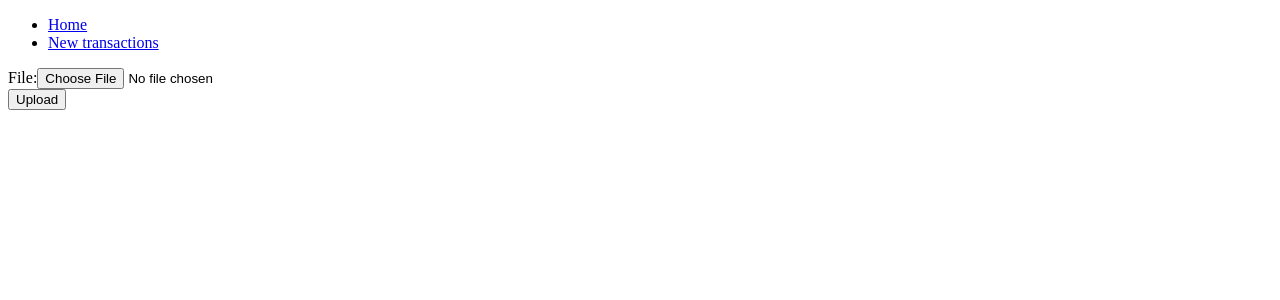
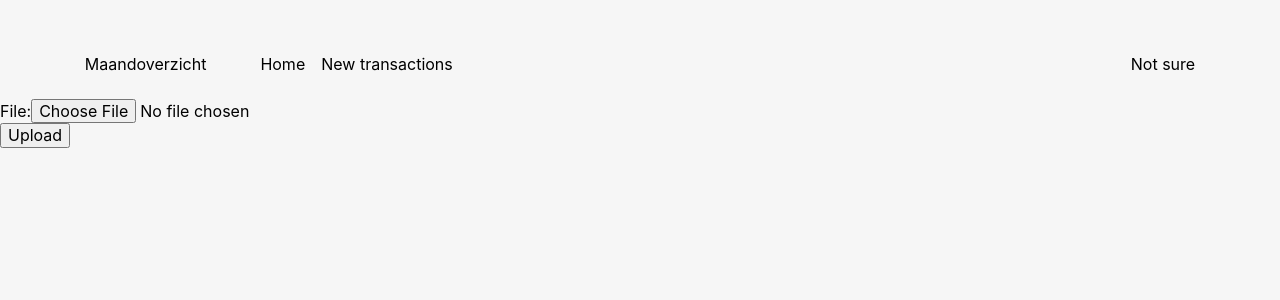
Before and after one commit to timohermans/rabo-overview, a Django app: page /transactions/upload-anonymous in a window 1280 px wide. Shown: the top 300 px of the page. Run offline with Django 3.2, Linux system fonts and the light colour scheme.

Commit message:
Start styling anonymous upload

```diff
--- a/homebudget/settings.py
+++ b/homebudget/settings.py
@@ -125,6 +125,9 @@ USE_TZ = True
 # https://docs.djangoproject.com/en/3.2/howto/static-files/
 STATIC_ROOT = BASE_DIR / 'staticfiles'
 STATIC_URL = '/static/'
+STATICFILES_DIRS = [
+    BASE_DIR / "static"
+]
 
 # Default primary key field type
 # https://docs.djangoproject.com/en/3.2/ref/settings/#default-auto-field
--- /dev/null
+++ b/static/js/layout.js
@@ -0,0 +1,61 @@
+class Cluster extends HTMLElement {
+  constructor() {
+    super();
+  }
+
+  generateCss() {
+    return `
+    [data-style-id="${this.styleId}"] {
+      justify-content: ${this.justify};
+      align-items: ${this.align};
+      gap: ${this.space};
+    }
+  `;
+  }
+
+  get justify() {
+    return this.getAttribute("justify") || "flex-start";
+  }
+
+  get align() {
+    return this.getAttribute("align") || "flex-start";
+  }
+
+  get space() {
+    return this.getAttribute("space") || "var(--s1)";
+  }
+
+  static get observedAttributes() {
+    return ["justify", "align", "space"];
+  }
+
+  connectedCallback() {
+    this.render();
+  }
+
+  attributeChangedCallback() {
+    this.render();
+  }
+
+  render() {
+    this.styleId = `Cluster-${[this.justify, this.align, this.space].join("")}`;
+    this.dataset.styleId = this.styleId;
+
+    if (document.getElementById(this.styleId)) return;
+    const styleEl = document.createElement("style");
+    styleEl.id = this.styleId;
+    styleEl.innerHTML = this.generateCss().replace(/\s\s+/g, " ").trim();
+    document.head.appendChild(styleEl);
+  }
+}
+
+class Center extends HTMLElement {
+  constructor() {
+    super();
+  }
+}
+
+if ("customElements" in window) {
+  customElements.define("cluster-l", Cluster);
+  customElements.define("space-l", class extends HTMLElement {});
+}
--- /dev/null
+++ b/static/style.css
@@ -0,0 +1,181 @@
+/* || Variables */
+:root {
+  --ratio: 1.5;
+  --s-5: calc(var(--s-4) / var(--ratio));
+  --s-4: calc(var(--s-3) / var(--ratio));
+  --s-3: calc(var(--s-2) / var(--ratio));
+  --s-2: calc(var(--s-1) / var(--ratio));
+  --s-1: calc(var(--s04) / var(--ratio));
+  --s0: 1rem;
+  --s1: calc(var(--s0) * var(--ratio));
+  --s2: calc(var(--s1) * var(--ratio));
+  --s3: calc(var(--s2) * var(--ratio));
+  --s4: calc(var(--s3) * var(--ratio));
+  --s5: calc(var(--s4) * var(--ratio));
+
+  --border-thin: --s0;
+
+  --sfc-color-brand-01: #fd6400;
+  --sfc-color-brand-01-lightest: #ffefe5;
+  --sfc-color-brand-01-dark: #ff4800;
+  --sfc-color-brand-02: #009;
+  --sfc-color-brand-02-lighter: #d3edf4;
+  --sfc-color-brand-02-dark: #19197c;
+  --sfc-color-brand-02-darkest: #141240;
+  --sfc-color-accent-01: #42d77a;
+  --sfc-color-success: #36b065;
+  --sfc-color-success-light: #eff9f3;
+  --sfc-color-success-dark: #70ac13;
+  --sfc-color-danger: #e84855;
+  --sfc-color-danger-light: #feebeb;
+  --sfc-color-warning: #f9dc5c;
+  --sfc-color-warning-light: #fffbee;
+  --sfc-color-info: #90d1e2;
+  --sfc-color-info-light: #f7fcfd;
+  --sfc-color-white: #fff;
+  --sfc-color-black: #000;
+  --sfc-color-gray: #666;
+  --sfc-color-gray-light: #aaa;
+  --sfc-color-gray-lighter: #ccc;
+  --sfc-color-gray-lightest: #e3e3e3;
+  --sfc-color-gray-darker: #333;
+  --sfc-color-backdrop: rgba(0, 0, 0, 0.6);
+  --sfc-color-accent-02: #f6ff01;
+  --sfc-color-accent-01-light: #4e9;
+  --sfc-color-accent-01-dark: #38c868;
+  --sfc-color-brand-01-light: #fe8000;
+  --sfc-color-brand-02-light: #427ac9;
+  --sfc-color-focus-ring: #6b8ce8;
+  --sfc-color-focus-ring-transparent: rgba(107, 140, 232, 0.5);
+}
+
+/* || Resets */
+*,
+*::before,
+*::after{box-sizing:border-box;}
+a{text-decoration:none; color:inherit; cursor:pointer;}
+button{background-color:transparent; color:inherit; border-width:0; padding:0; cursor:pointer;}
+figure{margin:0;}
+input::-moz-focus-inner {border:0; padding:0; margin:0;}
+ul, ol, dd{margin:0; padding:0; list-style:none;}
+h1, h2, h3, h4, h5, h6{margin:0; font-size:inherit; font-weight:inherit;}
+p{margin:0;}
+cite {font-style:normal;}
+fieldset{border-width:0; padding:0; margin:0;}
+
+/* || Typography */
+
+html{
+	background-color: rgb(246, 246, 246);
+}
+
+body{
+	font-family: -apple-system, BlinkMacSystemFont, 'Segoe UI', 'Roboto', 'Oxygen', 'Ubuntu', 'Fira Sans', 'Droid Sans', 'Helvetica Neue', sans-serif;
+	font-weight: 400;
+	line-height: 1.3;
+	color: var(--sfc-color-black);
+}
+
+/* || General */
+
+ul {
+  padding: 0;
+}
+
+li {
+  list-style-type: none;
+}
+
+space-l {
+  display: block;
+  height: var(--s3);
+}
+
+/* || Layout */
+
+/* The center */
+.center,
+.center-l {
+	--width: 60ch;
+  box-sizing: content-box;
+  max-width: 60ch;
+  margin-left: auto;
+  margin-right: auto;
+  padding-left: var(--s1);
+  padding-right: var(--s1);
+}
+
+.center-l {
+  max-width: var(--width);
+}
+
+/* The stack */
+body, .stack {
+  --space: var(--s1);
+}
+
+.stack {
+  display: flex;
+  flex-direction: column;
+  justify-content: flex-start;
+}
+
+.stack > * {
+  margin-top: 0;
+  margin-bottom: 0;
+}
+
+.stack > * + *,
+body > * + * {
+  margin-top: var(--space);
+}
+
+/* The cluster */
+.cluster,
+cluster-l {
+  --align: center;
+  --justify: flex-start;
+  --space: var(--s0);
+  display: flex;
+  flex-wrap: wrap;
+  gap: var(--space, 1rem);
+  justify-content: var(--justify);
+  align-items: var(--align);
+}
+
+/* The grid */
+.grid {
+  display: grid;
+  grid-gap: 1rem;
+  --minimum: 20ch;
+}
+
+@supports (width: min(var(--minimum), 100%)) {
+  .grid {
+    grid-template-columns: repeat(
+      auto-fit,
+      minmax(min(var(--minimum), 100%), 1fr)
+    );
+  }
+}
+
+/* The box */
+.box {
+  --color-light: var(--sfc-color-white);
+  --color-dark: var(--sfc-color-black);
+  padding: var(--s1);
+  border: var(--border-thin) solid;
+  outline: var(--border-thin) transparant;
+  outline-offset: calc(var(--border-thin) * -1);
+  color: var(--color-dark);
+  background-color: var(--color-light);
+}
+
+.box * {
+  color: inherit;
+}
+
+.box.invert {
+  color: var(--color-light);
+  background-color: var(--color-dark);
+}
--- a/templates/base.html
+++ b/templates/base.html
@@ -1,22 +1,35 @@
+{% load static %}
 <!DOCTYPE html>
 <html lang="en">
+
 <head>
-{#    <link rel="stylesheet" href="style.css">#}
+    <link rel="stylesheet" href="https://cdnjs.cloudflare.com/ajax/libs/normalize/8.0.1/normalize.min.css"
+        integrity="sha512-NhSC1YmyruXifcj/KFRWoC561YpHpc5Jtzgvbuzx5VozKpWvQ+4nXhPdFgmx8xqexRcpAglTj9sIBWINXa8x5w=="
+        crossorigin="anonymous" referrerpolicy="no-referrer" />
+    <link rel="stylesheet" href="{% static 'style.css' %}">
     <title>{% block title %}Homebudget{% endblock %}</title>
+    <script src="{% static 'js/layout.js' %}"></script>
 </head>
 
 <body>
-<div id="sidebar">
-    {% block sidebar %}
-        <ul>
-            <li><a href="/">Home</a></li>
-            <li><a href="{% url 'transactions:upload' %}">New transactions</a></li>
-        </ul>
-    {% endblock %}
-</div>
+    <section class="center-l" style="--width: 110ch;">
+        <space-l></space-l>
+        <nav class="cluster" style="--justify: space-between;">
+            <div class="cluster" style="--space: var(--s3);">
+                <div>Maandoverzicht</div>
+                <ul class="cluster">
+                    <li><a href="/">Home</a></li>
+                    <li><a href="{% url 'transactions:upload' %}">New transactions</a></li>
+                </ul>
+            </div>
+            <div>Not sure</div>
+        </nav>
+    </section>
 
-<div id="content">
-    {% block content %}{% endblock %}
-</div>
+    <section id="content">
+        {% block content %}{% endblock %}
+    </section>
+
 </body>
+
 </html>
--- a/templates/transactions/anonymous_upload.html
+++ b/templates/transactions/anonymous_upload.html
@@ -1,4 +1,6 @@
 {% extends "base.html" %}
+{% load statistics %}
+{% load overviews %}
 
 {% block content %}
 {% if form %}
@@ -12,7 +14,13 @@
 {% endif %}
 
 {% if results %}
-<section>
+<div class="center">
+	<div class="stack">
+		{% show_transactions_box results.transactions|top_expenses:5 'Uitgaven' 'Top 5 grootste uitgaven' %}
+
+		{% show_transactions_box results.transactions|top_incomes:5 'Inkomsten' 'Top 5 grootste inkomsten' %}
+
+		<section class="box stack">
 			<h2>Transactions</h2>
 
 			<table>
@@ -27,5 +35,7 @@
 				</tbody>
 			</table>
 		</section>
+	</div>
+</div>
 {% endif %}
 {% endblock %}
```
Also changed, not shown: templates/transactions/components/transactions_box.html (added, +19 -0 lines), transactions/templatetags/overviews.py (added, +13 -0 lines), transactions/templatetags/statistics.py (+9 -0 lines), transactions/tests/filters/test_statistics.py (+23 -2 lines). Lines whose indentation alone changed are shown as unchanged.
